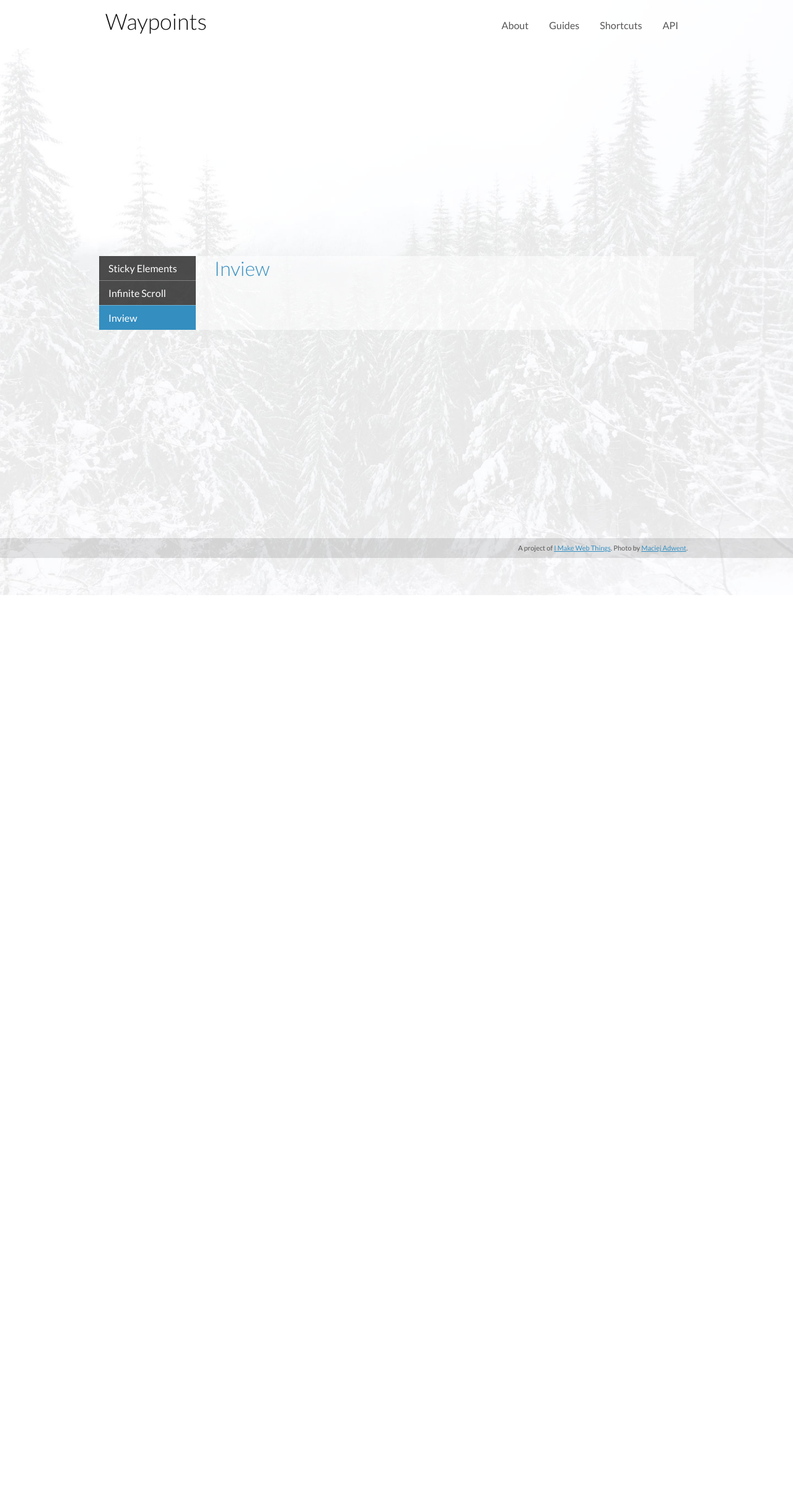
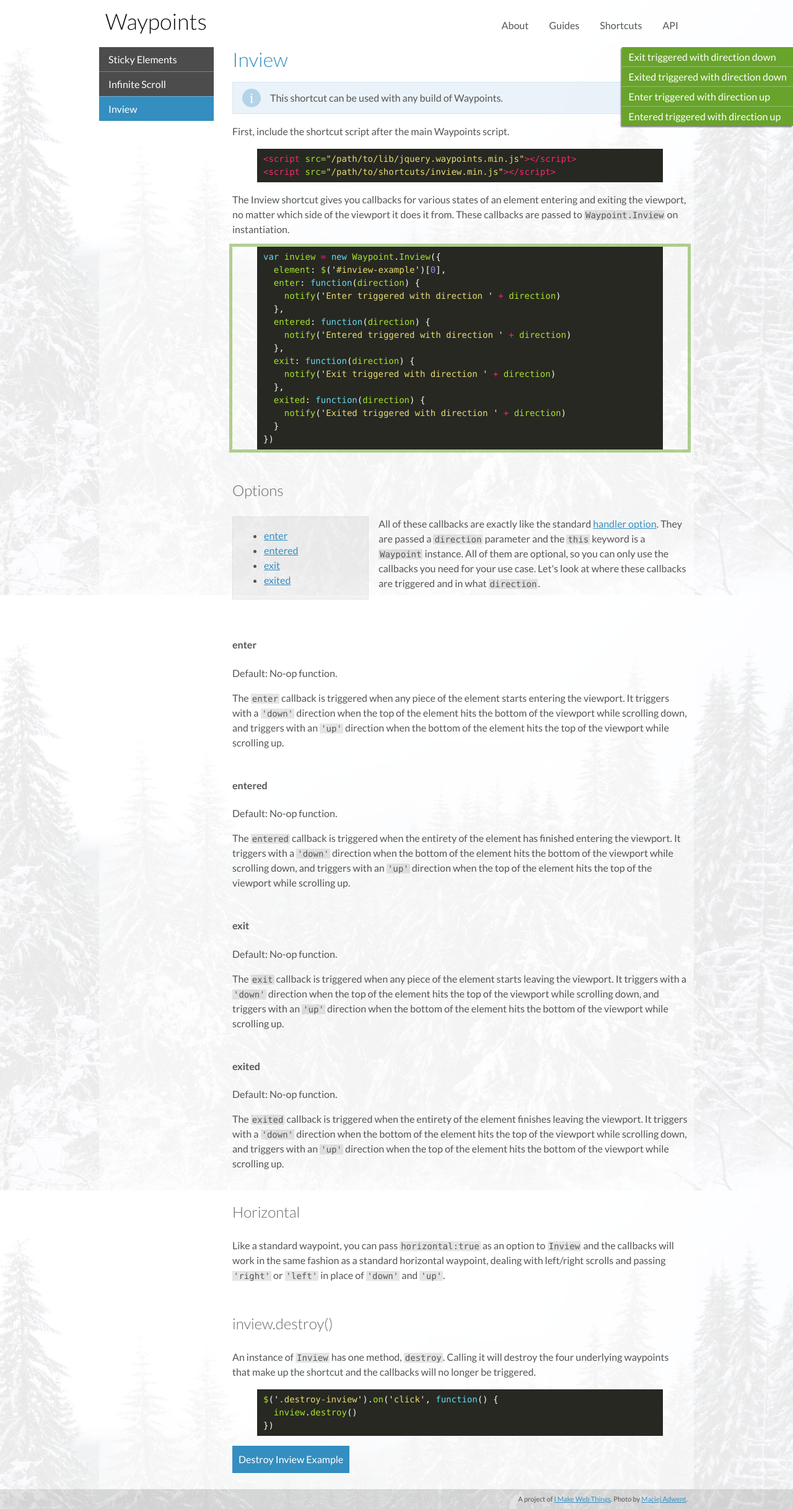
Before and after one commit to imakewebthings/waypoints, a Jekyll site: the page built from shortcuts/inview/index.html, in a window 1280 px wide. Shown: the whole page at 62% size. Built offline with Jekyll 4.4.1, drawn with Linux system fonts in a browser that asks for light colours; nearby versions of some CDN libraries; before the commit the page ends 900 px from its top, so only the background shows below that.

Commit message:
Inview shortcut

```diff
--- a/_layouts/default.html
+++ b/_layouts/default.html
@@ -25,6 +25,7 @@
     <script src="{{ site.url }}/js/jquery.waypoints.min.js"></script>
     <script src="{{ site.url }}/js/sticky.min.js"></script>
     <script src="{{ site.url }}/js/infinite.min.js"></script>
+    <script src="{{ site.url }}/js/inview.min.js"></script>
     <script src="{{ site.url }}/js/scripts.js"></script>
   </body>
 </html>
--- a/_scss/_shortcuts.scss
+++ b/_scss/_shortcuts.scss
@@ -44,7 +44,7 @@
   padding:10px;
   margin-top:32px;
 
-  &:after {
+  &.infinite-loading:after {
     content: '---Loading---';
     display:block;
     background:rgba($baseColor, .5);
--- a/css/styles.css
+++ b/css/styles.css
@@ -478,10 +478,6 @@
   color: #fff;
   cursor: default; }
 
-@media (min-width: 660px) {
-  .subsection-nav {
-    float: left; } }
-
 .api-nav > li {
   margin-bottom: 16px; }
 .api-nav ul {
@@ -500,6 +496,11 @@
   margin-top: 8px; }
 .api-nav a + .subheading {
   margin-top: 0; }
+
+@media (min-width: 660px) {
+  .subsection-nav {
+    float: left;
+    width: 185px; } }
 
 .highlight {
   background: #272822;
@@ -1069,7 +1070,7 @@
 .infinite-container {
   padding: 10px;
   margin-top: 32px; }
-  .infinite-container:after {
+  .infinite-container.infinite-loading:after {
     content: '---Loading---';
     display: block;
     background: rgba(52, 142, 192, 0.5);
--- a/js/scripts.js
+++ b/js/scripts.js
@@ -577,6 +577,34 @@
     })
   }
 
+  function inviewExample() {
+    var $example = $('#inview-example')
+    var inview
+
+    if ($example.length) {
+      inview = new Waypoint.Inview({
+        element: $('#inview-example')[0],
+        enter: function(direction) {
+          notify('Enter triggered with direction ' + direction)
+        },
+        entered: function(direction) {
+          notify('Entered triggered with direction ' + direction)
+        },
+        exit: function(direction) {
+          notify('Exit triggered with direction ' + direction)
+        },
+        exited: function(direction) {
+          notify('Exited triggered with direction ' + direction)
+        }
+      })
+    }
+
+    $('.destroy-inview').on('click', function() {
+      $example.removeClass('waypoint')
+      inview.destroy()
+    })
+  }
+
   function initApiExamples() {
     disableEnableExample()
     destroyExample()
@@ -601,6 +629,7 @@
     groupClassExamples()
     stickyExample()
     infiniteExample()
+    inviewExample()
   }
 
   $(function() {
--- a/shortcuts/inview/index.html
+++ b/shortcuts/inview/index.html
@@ -5,3 +5,88 @@
 ---
 
 <h2>Inview</h2>
+
+<p class="notice">This shortcut can be used with any build of Waypoints.</p>
+
+<p>First, include the shortcut script after the main Waypoints script.</p>
+
+{% highlight html %}
+<script src="/path/to/lib/jquery.waypoints.min.js"></script>
+<script src="/path/to/shortcuts/inview.min.js"></script>
+{% endhighlight %}
+
+<p>The Inview shortcut gives you callbacks for various states of an element entering and exiting the viewport, no matter which side of the viewport it does it from. These callbacks are passed to <code>Waypoint.Inview</code> on instantiation.</p>
+
+<div id="inview-example" class="waypoint">
+{% highlight js %}
+var inview = new Waypoint.Inview({
+  element: $('#inview-example')[0],
+  enter: function(direction) {
+    notify('Enter triggered with direction ' + direction)
+  },
+  entered: function(direction) {
+    notify('Entered triggered with direction ' + direction)
+  },
+  exit: function(direction) {
+    notify('Exit triggered with direction ' + direction)
+  },
+  exited: function(direction) {
+    notify('Exited triggered with direction ' + direction)
+  }
+})
+{% endhighlight %}
+</div>
+
+<h3 id="options">Options</h3>
+
+<div class="properties-container">
+  <div class="reference properties">
+    <ul>
+      <li><a href="#enter-option">enter</a></li>
+      <li><a href="#entered-option">entered</a></li>
+      <li><a href="#exit-option">exit</a></li>
+      <li><a href="#exited-option">exited</a></li>
+    </ul>
+  </div>
+  <p>All of these callbacks are exactly like the standard <a href="../../api/handler-option">handler option</a>. They are passed a <code>direction</code> parameter and the <code>this</code> keyword is a <code>Waypoint</code> instance. All of them are optional, so you can only use the callbacks you need for your use case. Let's look at where these callbacks are triggered and in what <code>direction</code>.</p>
+</div>
+
+<h4 id="enter-option">enter</h4>
+
+<p>Default: No-op function.</p>
+
+<p>The <code>enter</code> callback is triggered when any piece of the element starts entering the viewport. It triggers with a <code>'down'</code> direction when the top of the element hits the bottom of the viewport while scrolling down, and triggers with an <code>'up'</code> direction when the bottom of the element hits the top of the viewport while scrolling up.</p>
+
+<h4 id="entered-option">entered</h4>
+
+<p>Default: No-op function.</p>
+
+<p>The <code>entered</code> callback is triggered when the entirety of the element has finished entering the viewport. It triggers with a <code>'down'</code> direction when the bottom of the element hits the bottom of the viewport while scrolling down, and triggers with an <code>'up'</code> direction when the top of the element hits the top of the viewport while scrolling up.</p>
+
+<h4 id="exit-option">exit</h4>
+
+<p>Default: No-op function.</p>
+
+<p>The <code>exit</code> callback is triggered when any piece of the element starts leaving the viewport. It triggers with a <code>'down'</code> direction when the top of the element hits the top of the viewport while scrolling down, and triggers with an <code>'up'</code> direction when the bottom of the element hits the bottom of the viewport while scrolling up.</p>
+
+<h4 id="exited-option">exited</h4>
+
+<p>Default: No-op function.</p>
+
+<p>The <code>exited</code> callback is triggered when the entirety of the element finishes leaving the viewport. It triggers with a <code>'down'</code> direction when the bottom of the element hits the top of the viewport while scrolling down, and triggers with an <code>'up'</code> direction when the top of the element hits the bottom of the viewport while scrolling up.</p>
+
+<h3 id="horizontal">Horizontal</h3>
+
+<p>Like a standard waypoint, you can pass <code>horizontal:true</code> as an option to <code>Inview</code> and the callbacks will work in the same fashion as a standard horizontal waypoint, dealing with left/right scrolls and passing <code>'right'</code> or <code>'left'</code> in place of <code>'down'</code> and <code>'up'</code>.</p>
+
+<h3 id="destroy">inview.destroy()</h3>
+
+<p>An instance of <code>Inview</code> has one method, <code>destroy</code>. Calling it will destroy the four underlying waypoints that make up the shortcut and the callbacks will no longer be triggered.</p>
+
+{% highlight js %}
+$('.destroy-inview').on('click', function() {
+  inview.destroy()
+})
+{% endhighlight %}
+
+<p><button class="destroy-inview">Destroy Inview Example</button></p>
```
Also changed, not shown: _scss/_subsection.scss (+7 -6 lines), js/infinite.min.js, js/inview.min.js (added), js/jquery.waypoints.min.js, js/sticky.min.js.
